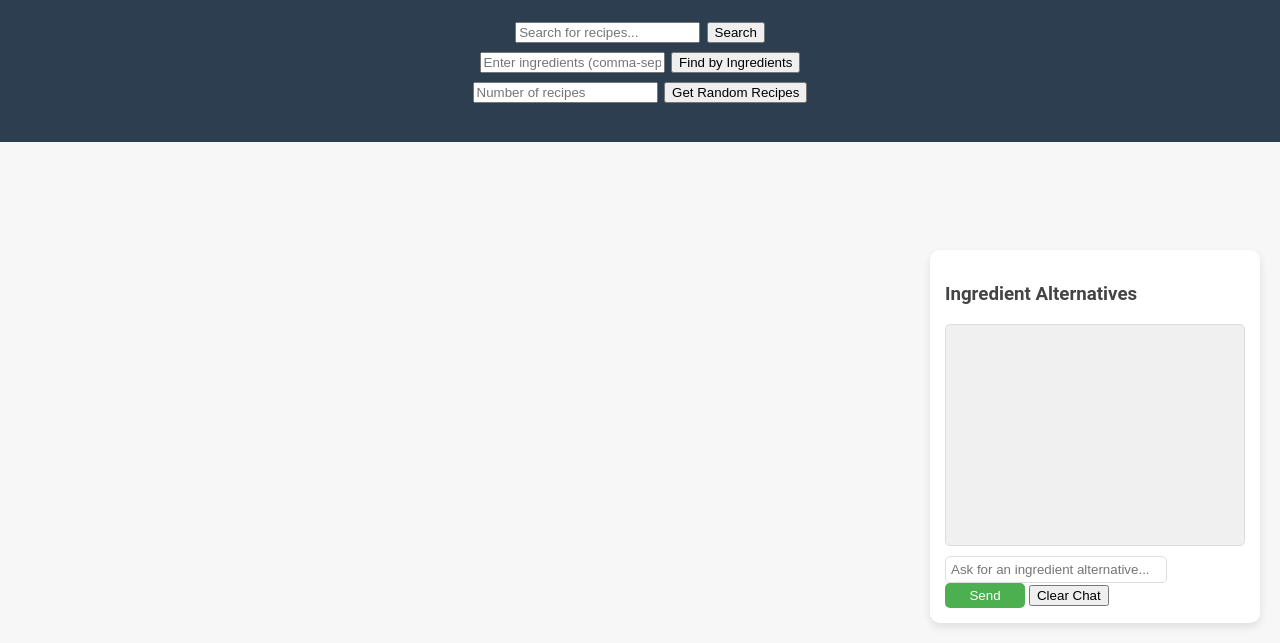
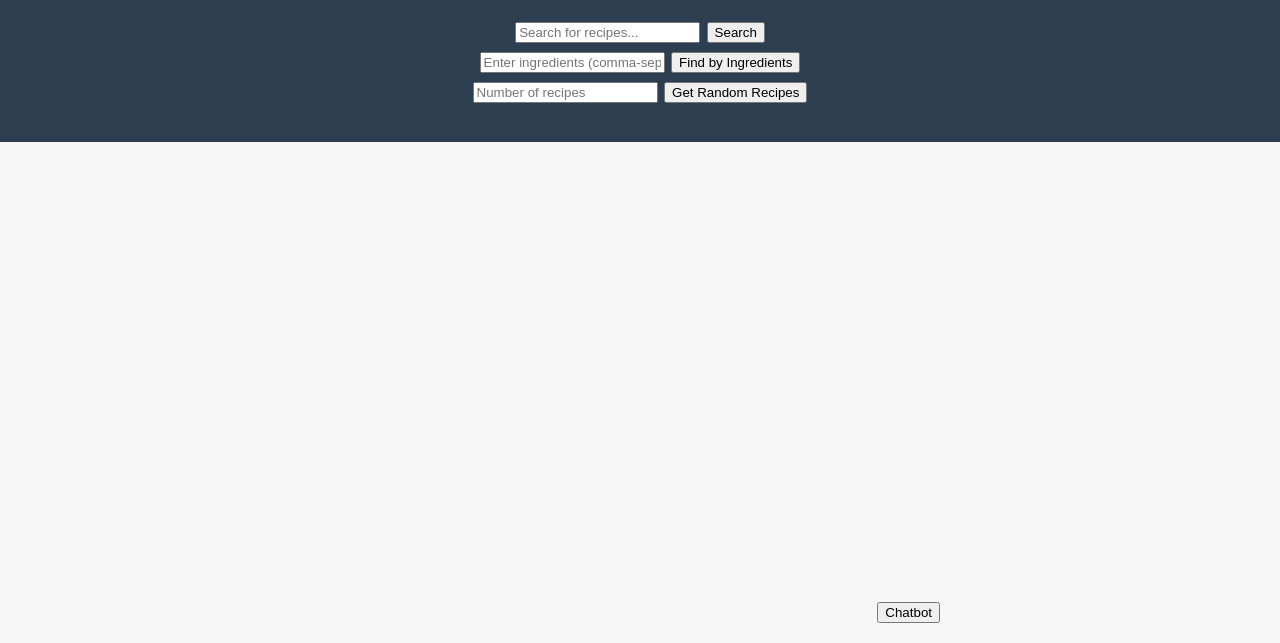
Before and after one commit to jshreve97/GoodEats, a plain HTML site: page index.html in a window 1280 px wide. Shown: the part 157-800 px from the top of the page. Drawn offline with Linux system fonts and the light colour scheme; no server answers.

Commit message:
Update index.html

```diff
--- a/index.html
+++ b/index.html
@@ -6,11 +6,7 @@
     <meta name="viewport" content="width=device-width, initial-scale=1">
 </head>
 <body>
-
-
-
-
-    <div id="cookbook-container" >
+    <div id="cookbook-container">
         <header>
             <h1>I Could Eat This Every Day</h1>
             <div class="search-container">
@@ -34,15 +30,13 @@
             <button onclick="backToList()">Back to Recipes</button>
             <div id="recipe-details-content"></div>
         </div>
-
-        <!-- Button for the second page, inside the cookbook-container
-        <div class="second-page-button-container">
-            <a href="secondPage.html" class="second-page-button">Fitness</a>
-        </div>-->
     </div>
 
+    <!-- Chatbot Toggle Button -->
+    <button id="toggleChatbotBtn" style="position: fixed; bottom: 20px; right: 340px;">Chatbot</button>
 
-    <div id="chatbot-container">
+    <!-- Chatbot Container -->
+    <div id="chatbot-container" style="display: none;">
         <h3>Ingredient Alternatives</h3>
         <div id="chatbot-messages" style="height:200px; overflow-y:auto; background:#f0f0f0; padding:10px;">
             <!-- Chat messages will be displayed here -->
@@ -50,7 +44,6 @@
         <input type="text" id="chatbotInput" placeholder="Ask for an ingredient alternative..." style="width:70%;">
         <button id="chatbotSendBtn" onclick="sendChatbotMessage()">Send</button>
         <button id="clearChatBtn" onclick="clearChat()">Clear Chat</button>
-
     </div>
 
     <script src="script.js"></script>
```
